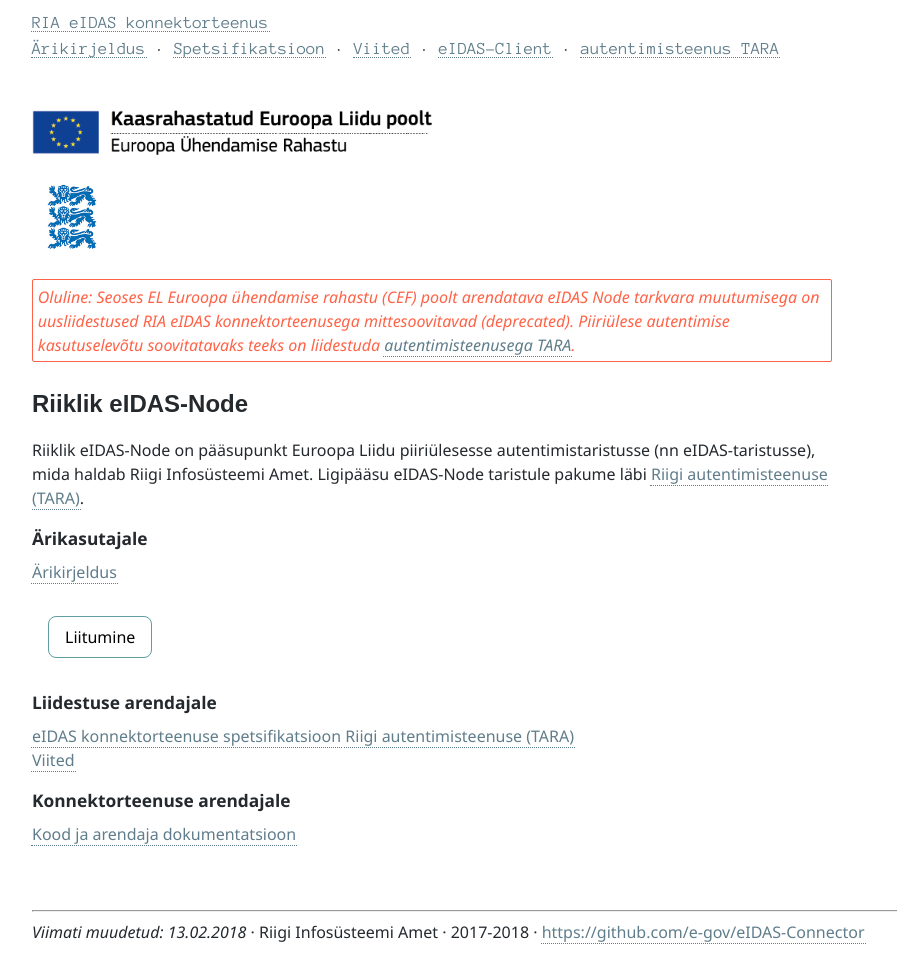
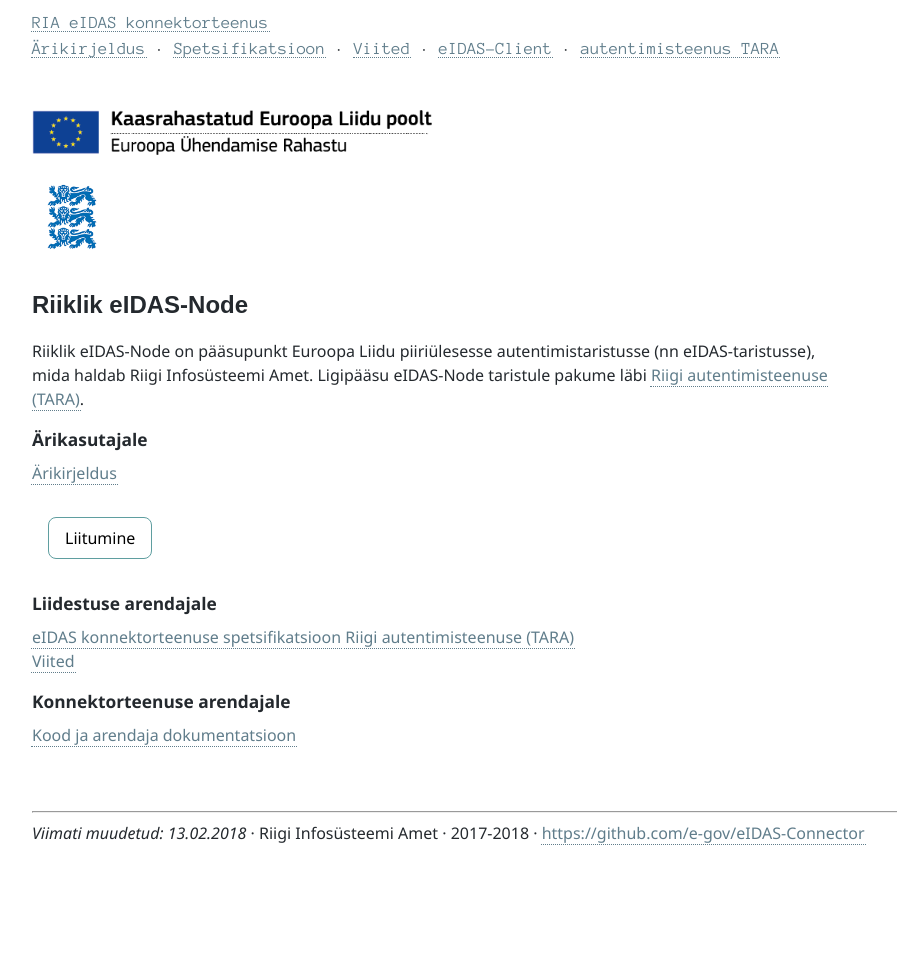
Before and after one commit to e-gov/eIDAS-Node, a Jekyll site: the page built from index.md, in a window 1280 px wide. Shown: the whole page, without its empty margins (0-897 px from the left). Built offline with Jekyll 4.4.1, drawn with Linux system fonts in a browser that asks for light colours; after the commit the page ends 900 px from its top, so only the background shows below that.

Commit message:
Update index.md

```diff
--- a/index.md
+++ b/index.md
@@ -5,9 +5,6 @@ permalink: /
 <img src='img/ee_cef_0.png' style='width:400px'>
 
 <img src='img/LOVID.png' style='width: 80px;'>
-
-Oluline: Seoses EL Euroopa ühendamise rahastu (CEF) poolt arendatava eIDAS Node tarkvara muutumisega on uusliidestused RIA eIDAS konnektorteenusega mittesoovitavad (_deprecated_). Piiriülese autentimise kasutuselevõtu soovitatavaks teeks on liidestuda <a href='https://e-gov.github.io/TARA-Doku/'>autentimisteenusega TARA</a>.
-{:.teade}
 
 # Riiklik eIDAS-Node
 
```
